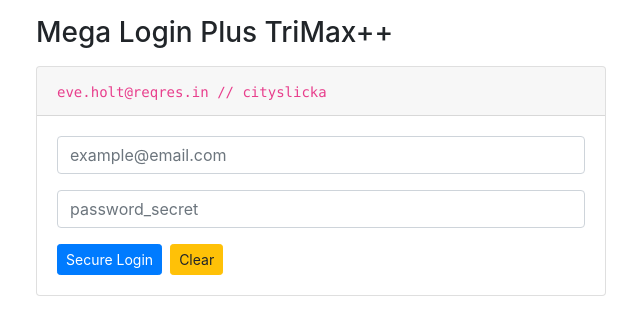
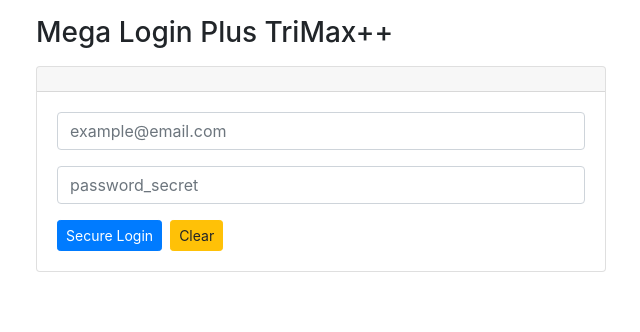
Before and after one commit to ptorres2408/cypresse2e, a React (Create React App) app: page / in a window 1280 px wide. Shown: the top 332 px of the page, without its empty margins (319-959 px from the left). Built offline with nearby package versions, Linux system fonts and the light colour scheme.

Commit message:
Add: Change in UI

```diff
--- a/src/App.js
+++ b/src/App.js
@@ -52,7 +52,7 @@ function App() {
 
       <div className="card mt-3">
         <div className="card-header">
-          <code>eve.holt@reqres.in // cityslicka</code>
+          {/* <code>eve.holt@reqres.in // cityslicka</code> */}
         </div>
         <div className="card-body">
           <div className="form-group">
@@ -61,7 +61,7 @@ function App() {
               className="form-control"
               ref={post_title}
               placeholder="example@email.com"
-              data-testid="email"
+              // data-testid="email"
             />
           </div>
           <div className="form-group">
```
Also changed, not shown: 1 other file (tests, documents, lock files or other folders).
